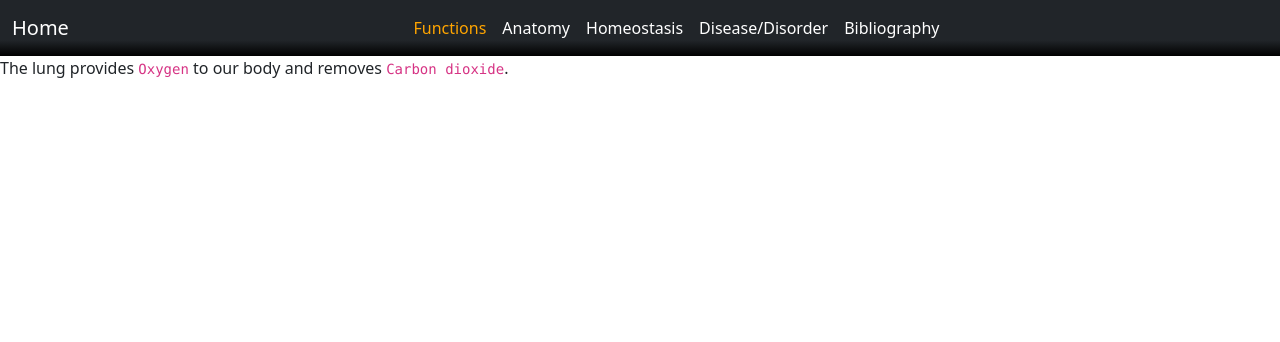
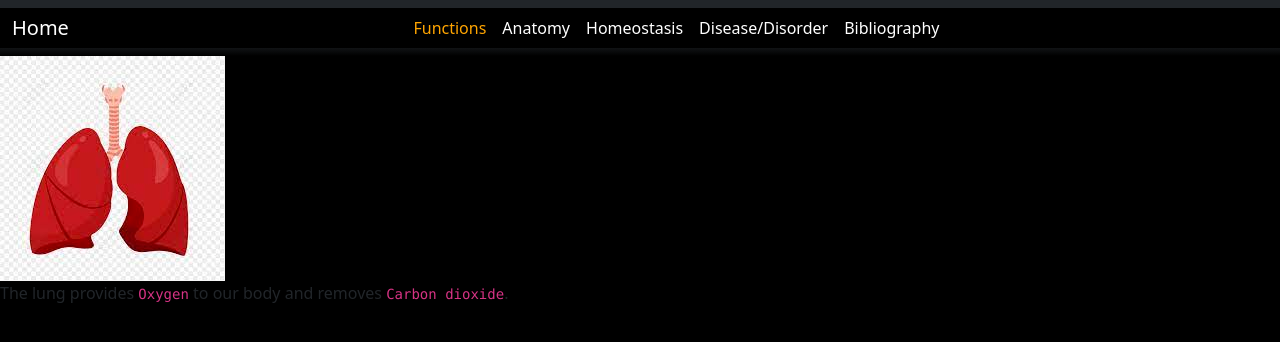
Before and after one commit to airman-dotcom/Biology-Final, a website: page public/functions.html in a window 1280 px wide. Drawn offline with nearby package versions, Linux system fonts and the light colour scheme.

Commit message:
From Replit

```diff
--- a/index.js
+++ b/index.js
@@ -12,6 +12,6 @@ app.get("/functions", (req, res) => {
   res.sendFile(__dirname + "/public/functions.html");
 })
 
-app.listen(3000, "localhost", () => {
+app.listen(3000, () => {
   console.log("Welcome to the Respiratory System.")
 })
--- a/public/functions.html
+++ b/public/functions.html
@@ -41,7 +41,7 @@
 </nav>
 <!--<img src="bg.png" class="bg">-->
 <div class="first">
-    <!--<img src="ung.gif"/>-->
+    <img src="src/lungs (1).png"/>
     <div>
         The lung provides <code>Oxygen</code> to our body and removes <code>Carbon dioxide</code>.
     </div>
--- a/public/styles/functions.css
+++ b/public/styles/functions.css
@@ -4,7 +4,8 @@
 }
 
 * {
-    animation: rainn linear infinite;
+  background-color: black;
+  /*animation: rainn linear infinite;*/
 }
 
 @keyframes rain {
```
Also changed, not shown: public/src/lungs (1).png (added), public/src/lungs__1_-removebg-preview.png (added), 1 other file.
